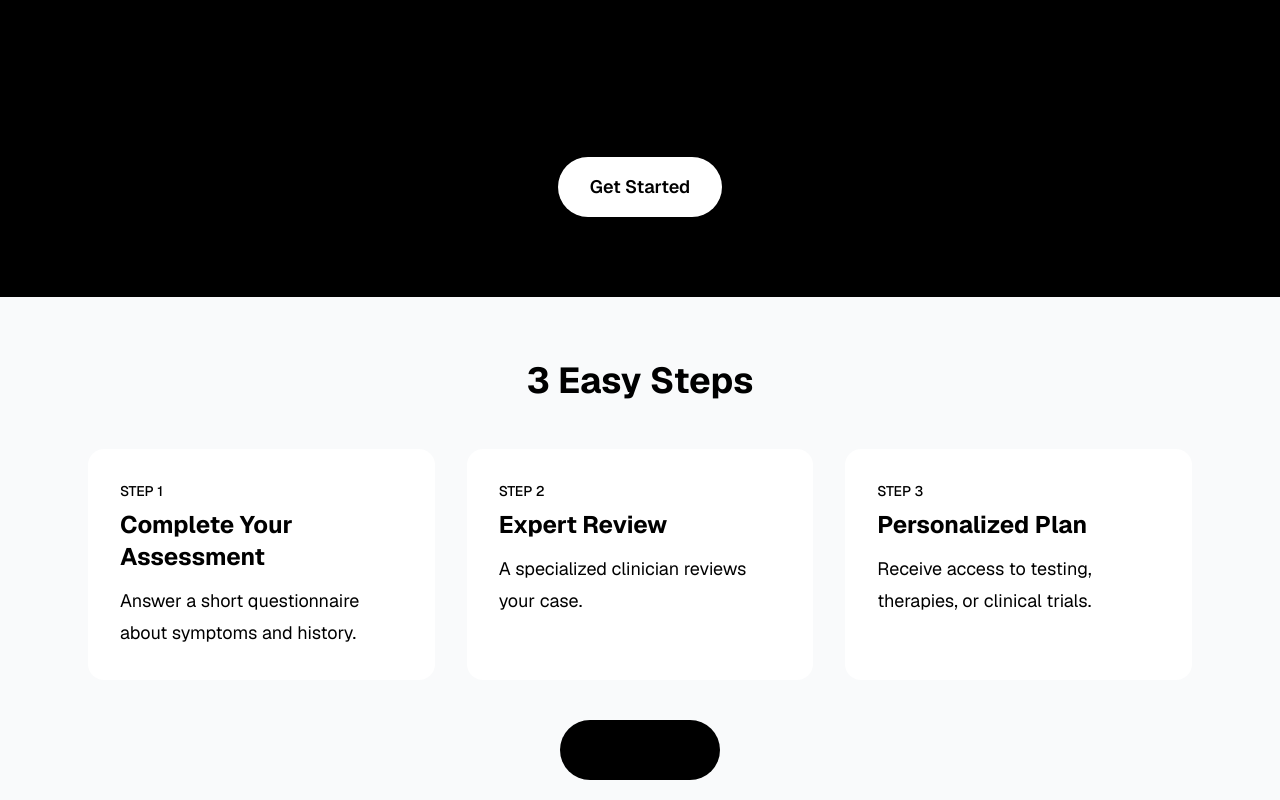
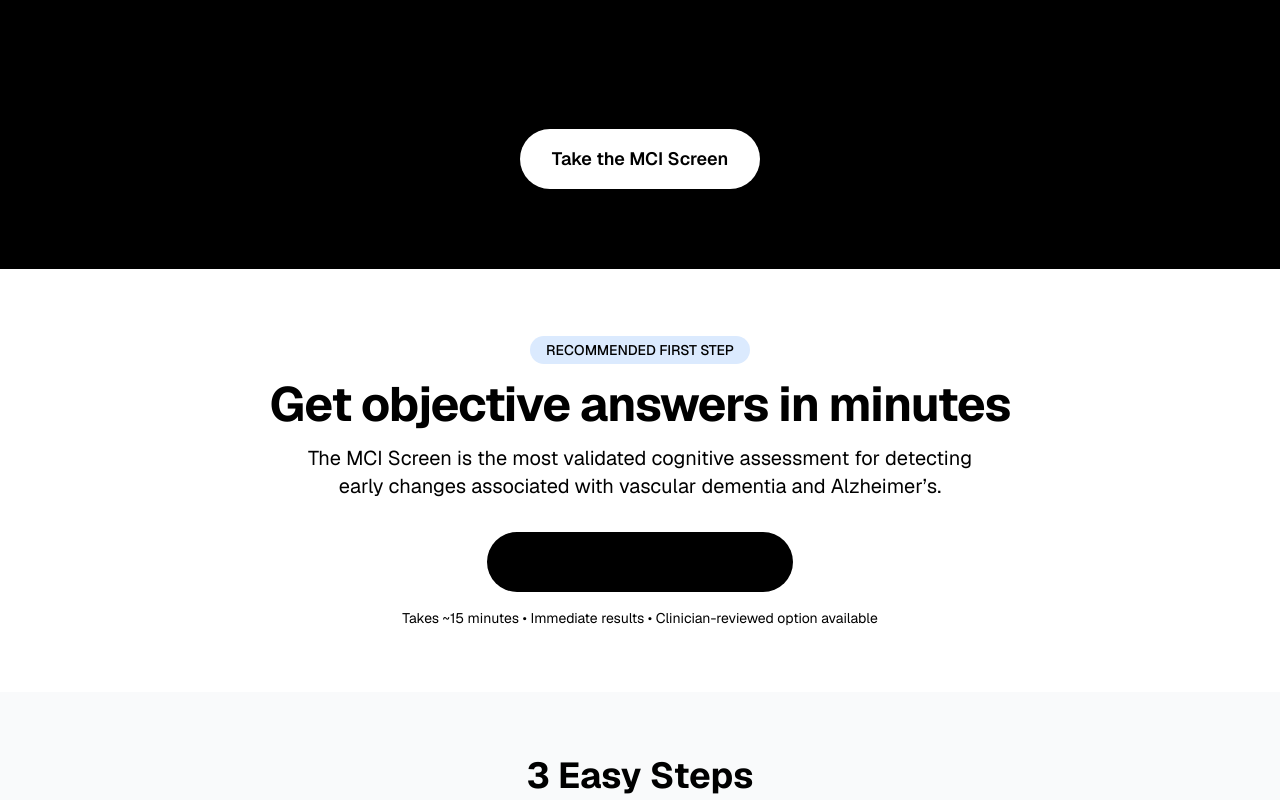
Before and after one commit to croomlawrence/vasculardementia.ai, a Next.js app: page / in a window 1280 px wide. Shown: the part 280-1080 px from the top of the page. Built offline with nearby package versions, Linux system fonts and the light colour scheme.

Commit message:
Phase 1: Prioritize MCI Screen as primary CTA on homepage

```diff
--- a/app/page.tsx
+++ b/app/page.tsx
@@ -7,18 +7,45 @@ export default function Home() {
       <section className="bg-black py-20">
         <div className="max-w-5xl mx-auto px-6 text-center">
           <h1 className="text-6xl font-semibold tracking-tight mb-6 text-white">
-            Vascular Dementia Help.<br />Breakthrough tests & therapies. One hub.
+            Start with the MCI Screen.<br />The clearest first step for vascular dementia.
           </h1>
           <p className="text-xl text-black mb-8 max-w-2xl mx-auto">
-            Advanced diagnostics and emerging treatment options — no traditional appointment required.
+            94% accuracy • 20+ years of research • Used by leading clinicians
           </p>
           <a
-            href="#get-started"
+            href="#mci-screen"
             className="inline-block bg-white text-black px-8 py-4 rounded-full text-lg font-semibold hover:bg-gray-200"
           >
-            Get Started
+            Take the MCI Screen
           </a>
         </div>
+      </section>
+
+      {/* MCI Screen Primary CTA Section */}
+      <section id="mci-screen" className="max-w-4xl mx-auto px-6 py-16 text-center">
+        <div className="mb-8">
+          <div className="inline-block bg-blue-100 text-blue-800 px-4 py-1 rounded-full text-sm font-medium mb-4">
+            RECOMMENDED FIRST STEP
+          </div>
+          <h2 className="text-5xl font-semibold tracking-tight mb-4">
+            Get objective answers in minutes
+          </h2>
+          <p className="text-xl text-black max-w-2xl mx-auto">
+            The MCI Screen is the most validated cognitive assessment for detecting early changes associated with vascular dementia and Alzheimer’s.
+          </p>
+        </div>
+
+        <a
+          href="https://www.acurist.ca"
+          target="_blank"
+          className="inline-block bg-black text-white px-10 py-4 rounded-full text-xl font-semibold hover:bg-gray-800 transition"
+        >
+          Start the MCI Screen →
+        </a>
+
+        <p className="text-sm text-black mt-4">
+          Takes ~15 minutes • Immediate results • Clinician-reviewed option available
+        </p>
       </section>
 
       {/* How It Works */}
@@ -29,24 +56,24 @@ export default function Home() {
           <div className="grid md:grid-cols-3 gap-8">
             <div className="bg-white p-8 rounded-2xl">
               <div className="text-sm text-blue-600 font-medium mb-2">STEP 1</div>
-              <h3 className="text-2xl font-semibold mb-3">Complete Your Assessment</h3>
-              <p className="text-black">Answer a short questionnaire about symptoms and history.</p>
+              <h3 className="text-2xl font-semibold mb-3">Complete the MCI Screen</h3>
+              <p className="text-black">Take the validated 15-minute cognitive assessment online.</p>
             </div>
             <div className="bg-white p-8 rounded-2xl">
               <div className="text-sm text-blue-600 font-medium mb-2">STEP 2</div>
-              <h3 className="text-2xl font-semibold mb-3">Expert Review</h3>
-              <p className="text-black">A specialized clinician reviews your case.</p>
+              <h3 className="text-2xl font-semibold mb-3">Get Your Results</h3>
+              <p className="text-black">Receive an immediate score and interpretation.</p>
             </div>
             <div className="bg-white p-8 rounded-2xl">
               <div className="text-sm text-blue-600 font-medium mb-2">STEP 3</div>
-              <h3 className="text-2xl font-semibold mb-3">Personalized Plan</h3>
-              <p className="text-black">Receive access to testing, therapies, or clinical trials.</p>
+              <h3 className="text-2xl font-semibold mb-3">Next Steps</h3>
+              <p className="text-black">Access diagnostics, therapies, or clinical trials if needed.</p>
             </div>
           </div>
 
           <div className="text-center mt-10">
-            <a href="#get-started" className="inline-block bg-black text-white px-8 py-4 rounded-full text-lg hover:bg-gray-800">
-              Get Started
+            <a href="#mci-screen" className="inline-block bg-black text-white px-8 py-4 rounded-full text-lg hover:bg-gray-800">
+              Start the MCI Screen
             </a>
           </div>
         </div>
@@ -67,7 +94,7 @@ export default function Home() {
             <div key={index} className="border rounded-2xl p-8 hover:shadow-lg transition">
               <h3 className="text-2xl font-semibold mb-3">{item.title}</h3>
               <p className="text-black mb-6">{item.desc}</p>
-              <a href="#get-started" className="text-blue-600 font-medium hover:underline">Get Started →</a>
+              <a href="#mci-screen" className="text-blue-600 font-medium hover:underline">Start with MCI Screen →</a>
             </div>
           ))}
         </div>
@@ -77,7 +104,7 @@ export default function Home() {
       <section className="bg-gray-50 py-20">
         <div className="max-w-6xl mx-auto px-6">
           <h2 className="text-4xl font-semibold text-center mb-4">Vascular & Cognitive Wellness Marketplace</h2>
-          <p className="text-center text-black mb-10">Curated supplements to support vascular health and cognitive wellness.</p>
+          <p className="text-center text-black mb-10">Evidence-based supplements commonly used to support vascular and cognitive health.</p>
 
           <div className="grid md:grid-cols-2 lg:grid-cols-5 gap-6">
             {[
@@ -159,12 +186,12 @@ export default function Home() {
 
       {/* Final CTA */}
       <section id="get-started" className="max-w-3xl mx-auto px-6 py-20 text-center">
-        <h2 className="text-5xl font-semibold mb-6">Ready for answers?</h2>
+        <h2 className="text-5xl font-semibold mb-6">Ready to take the first step?</h2>
         <a
-          href="#get-started"
+          href="#mci-screen"
           className="inline-block bg-black text-white px-10 py-4 rounded-full text-xl hover:bg-gray-800"
         >
-          Get Started
+          Start the MCI Screen
         </a>
       </section>
     </main>
```
